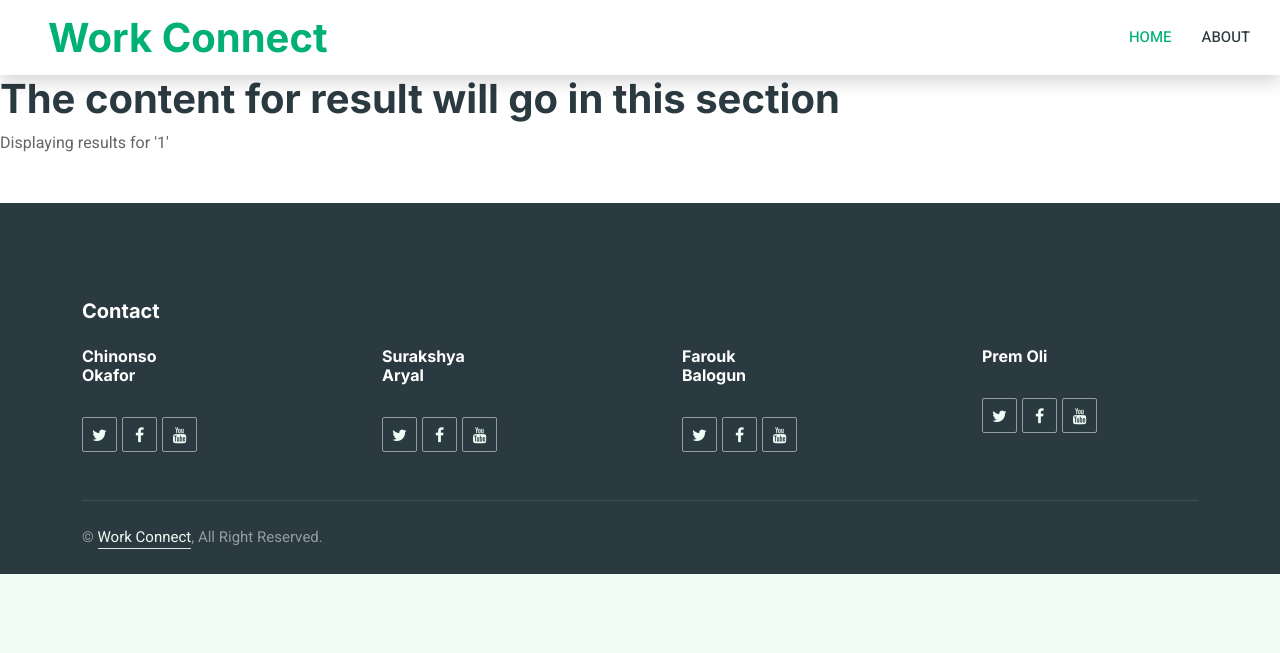
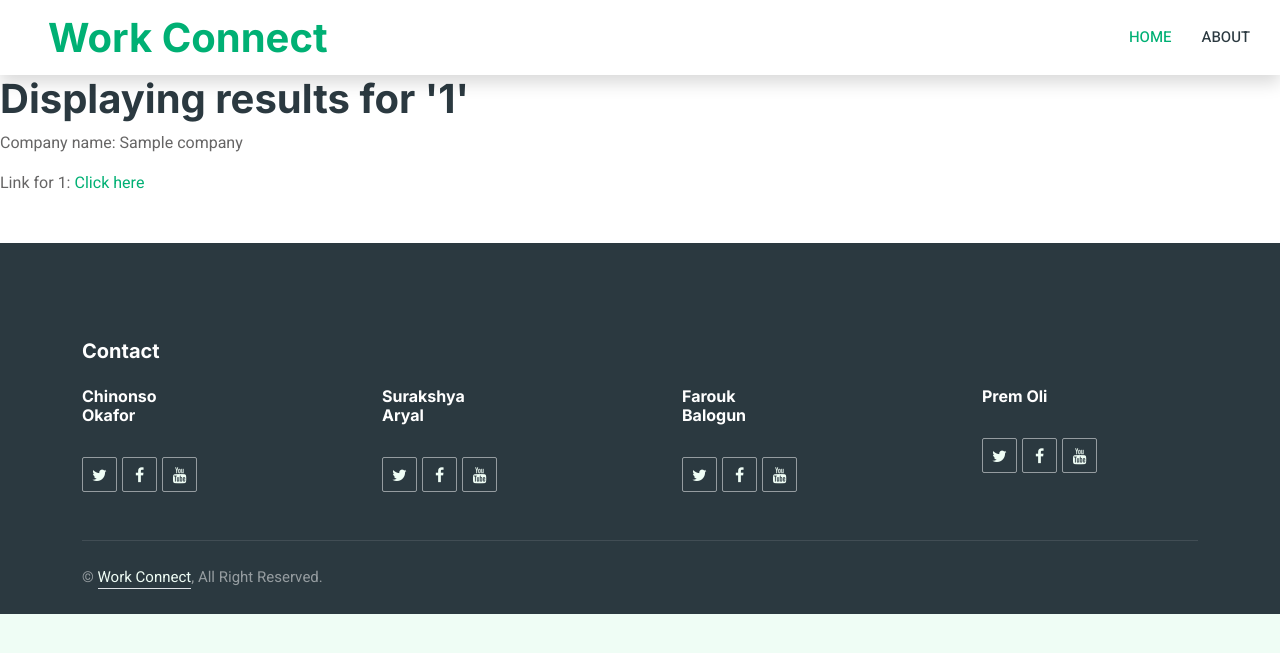
Before and after one commit to Shady-Rouk/CS3-Group-Project, a Flask app: page /result/1 in a window 1280 px wide. Shown: the top 653 px of the page. Run offline with Flask 2, Linux system fonts and the light colour scheme; a database or web service that is not in the repository returns one stand-in record (values such as "Sample title"); some libraries are stand-ins or nearby versions.

Commit message:
sample code in results.html

```diff
--- a/Work Connect/templates/result.html
+++ b/Work Connect/templates/result.html
@@ -6,7 +6,17 @@ Search-Result
 
 {% block content %}
 
-<h1>The content for result will go in this section</h1>
-<p>Displaying results for '{{scope}}'</p>
+
+    <!--Sample Code-->
+    {% if companies %}
+        <h1>Displaying results for '{{scope}}'</h1>
+        {% for company in companies%}
+            <p>Company name: {{company['company_name']}}</p>
+            <p>Link for {{scope}}: <a href="{{company['job_scope'][scope]}}">Click here</a></p>
+        {% endfor %}
+    {% else %}
+        <h1>No results for '{{scope}}'</h1>
+
+    {% endif %}
 
 {% endblock %}
```
